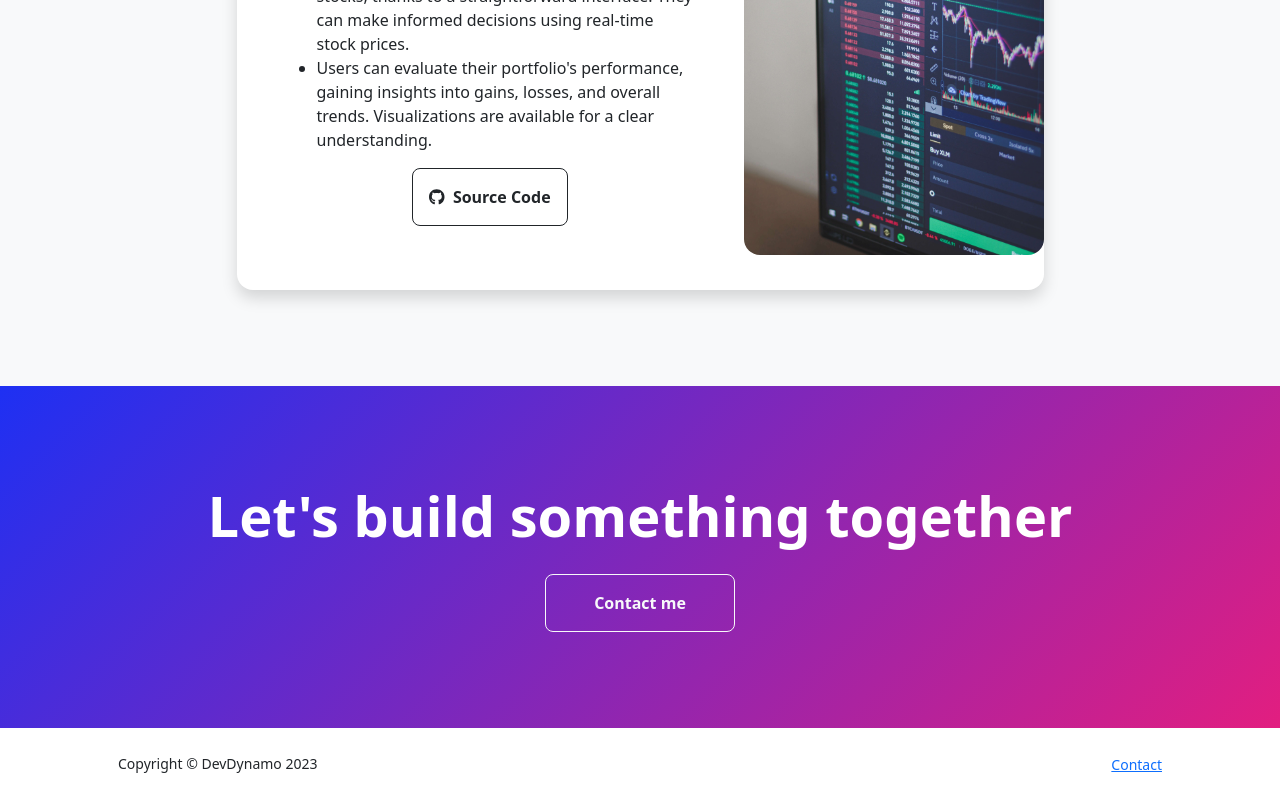
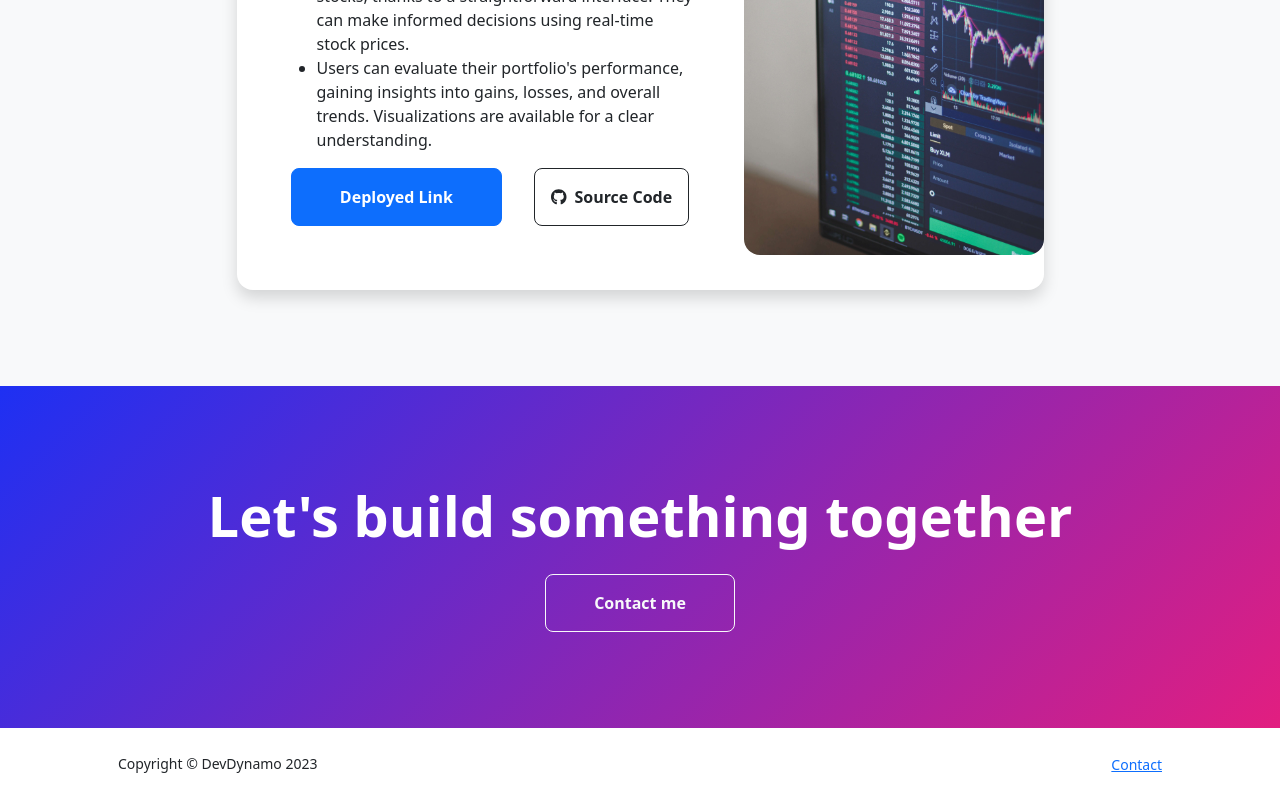
Before and after one commit to Siddhantgiri97/DevDynamo, a Next.js app: page /projects in a window 1280 px wide. Shown: the part 2140-2940 px from the top of the page. Built offline with nearby package versions, Linux system fonts and the light colour scheme.

Commit message:
deployment 1

```diff
--- a/pages/projects.js
+++ b/pages/projects.js
@@ -105,7 +105,7 @@ const Projects = () => {
                                                         <li> With just a few clicks, users can buy and sell stocks, thanks to a straightforward interface. They can make informed decisions using real-time stock prices.</li>
                                                         <li>Users can evaluate their portfolio&apos;s performance, gaining insights into gains, losses, and overall trends. Visualizations are available for a clear understanding.</li></ul>
                                                     <div className="d-grid gap-3 d-sm-flex justify-content-sm-center justify-content-xxl-start my-3">
-
+                                                        <a className="btn btn-primary btn-lg px-5 py-3 me-sm-3 fs-6 fw-bolder" href="https://portfoliomanagementsystem.pythonanywhere.com/">Deployed Link</a>
                                                         <a className="btn btn-outline-dark btn-lg px-3 py-3 fs-6 fw-bolder" href="https://github.com/Siddhantgiri97/Portfolio-Management-System" target="_blank"><div className="d-inline-block me-2"><FontAwesomeIcon icon={faGithub} /></div>Source Code</a>
                                                     </div>
                                                 </div>
```
